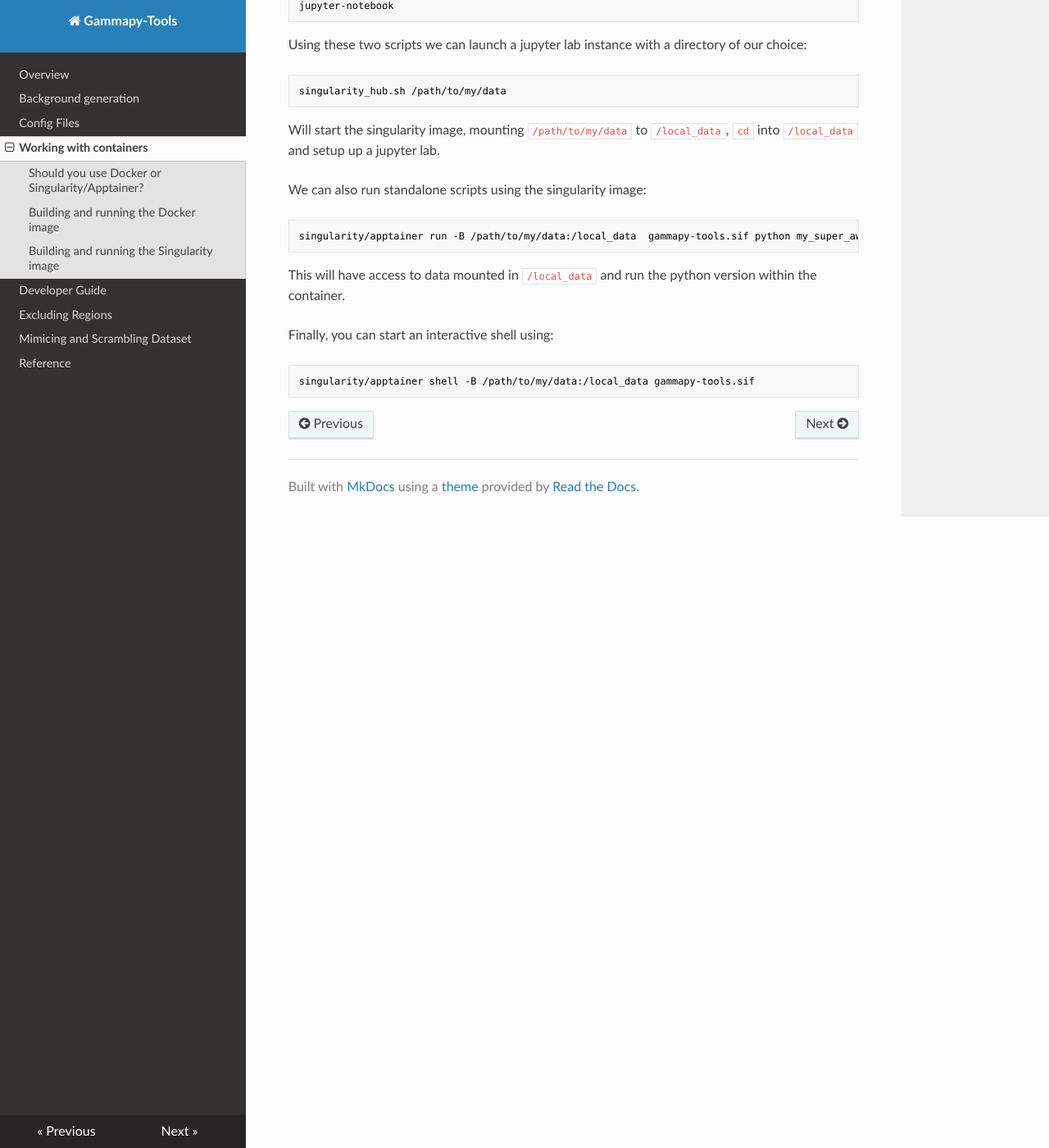
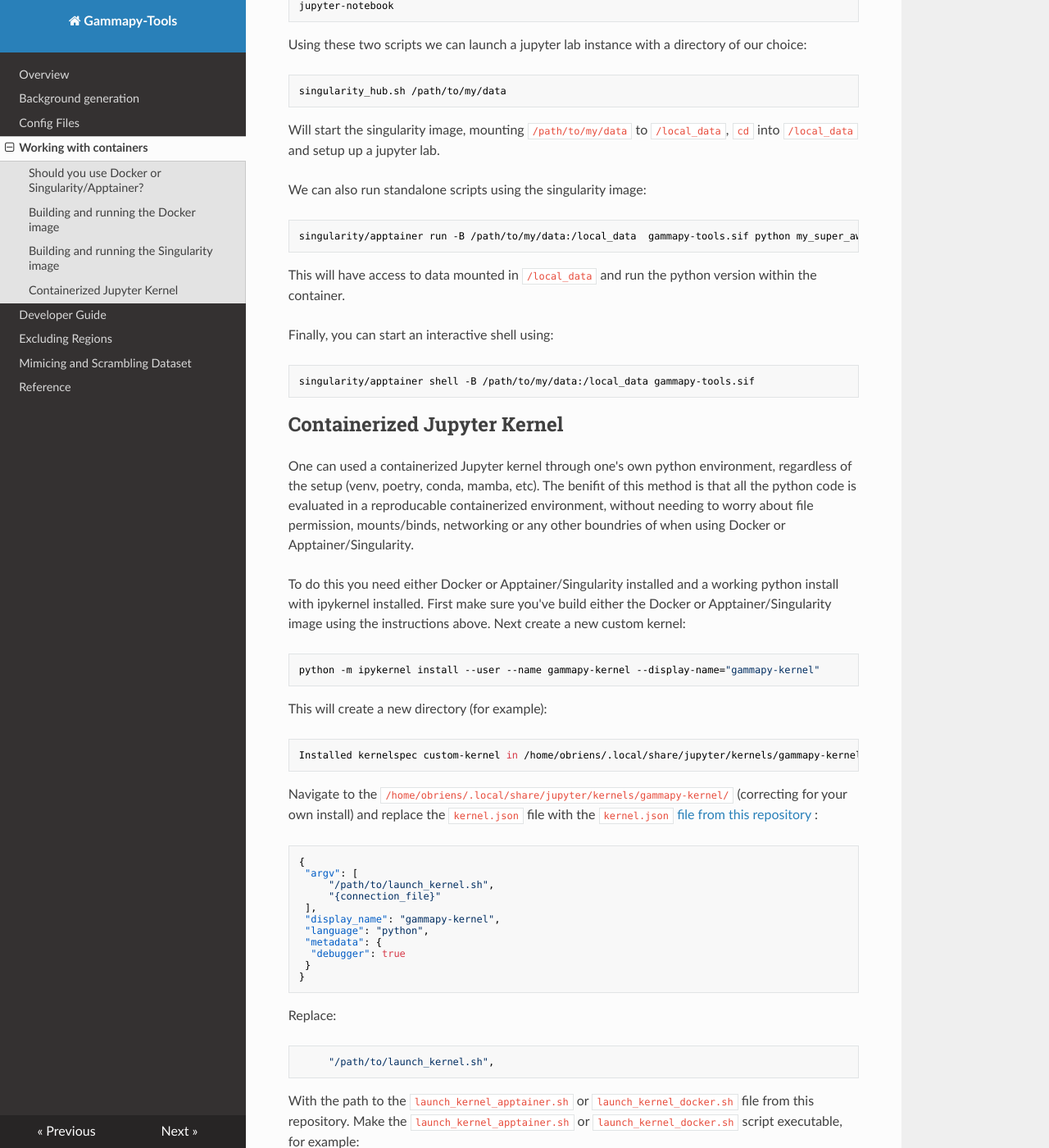
Before and after one commit to VERITAS-Observatory/gammapy-tools, an MkDocs documentation site: the page built from docs/containers.md, in a window 1280 px wide and 1400 px high, scrolled down 2082 px. Shown: the whole window at 82% size. Built offline with MkDocs 1.6.1, drawn with Linux system fonts in a browser that asks for light colours; nearby versions of some CDN libraries; some of the changed text lies outside the part shown.

Commit message:
feat(Dockerfile,-kernel.json): Adding capabilities for containerized ipykernel

````diff
--- a/docs/containers.md
+++ b/docs/containers.md
@@ -91,3 +91,54 @@ Finally, you can start an interactive shell using:
 ```
 singularity/apptainer shell -B /path/to/my/data:/local_data gammapy-tools.sif
 ```
+
+## Containerized Jupyter Kernel
+
+One can used a containerized Jupyter kernel through one's own python environment, regardless of the setup (venv, poetry, conda, mamba, etc). The benifit of this method is that all the python code is evaluated in a reproducable containerized environment, without needing to worry about file permission, mounts/binds, networking or any other boundries of when using Docker or Apptainer/Singularity.
+
+To do this you need either Docker or Apptainer/Singularity installed and a working python install with ipykernel installed.
+First make sure you've build either the Docker or Apptainer/Singularity image using the instructions above.
+Next create a new custom kernel:
+```
+python -m ipykernel install --user --name gammapy-kernel --display-name="gammapy-kernel"
+```
+This will create a new directory (for example):
+```
+Installed kernelspec custom-kernel in /home/obriens/.local/share/jupyter/kernels/gammapy-kernel
+```
+Navigate to the `/home/obriens/.local/share/jupyter/kernels/gammapy-kernel/` (correcting for your own install) and replace the `kernel.json` file with the `kernel.json` [file from this repository ](../kernel.json):
+```
+{
+ "argv": [
+     "/path/to/launch_kernel.sh",
+     "{connection_file}"
+ ],
+ "display_name": "gammapy-kernel",
+ "language": "python",
+ "metadata": {
+  "debugger": true
+ }
+}
+```
+Replace:
+```
+     "/path/to/launch_kernel.sh",
+```
+With the path to the `launch_kernel_apptainer.sh` or  `launch_kernel_docker.sh` file from this repository.
+Make the `launch_kernel_apptainer.sh` or `launch_kernel_docker.sh` script executable, for example:
+```
+chmod +x launch_kernel_apptainer.sh
+```
+Export the environmental variable `GAMMAPY_KERNEL_IMAGE` to:
+```
+export GAMMAPY_KERNEL_IMAGE=/path/to/gammapy-tools.sif
+```
+for Apptainer/Singularity, or
+```
+export GAMMAPY_KERNEL_IMAGE="docker_username/gammapy_tools:latest"
+```
+for Docker.
+
+Launch a Jupyter instances as you normally do from any envrionment. When creating a new notebook you'll now see the option to use the containerized `gammapy-kernel`.
+
+For a detailed explaination, see [this post](https://www.physics.mcgill.ca/~obriens/Tutorials/containerized_kernels/).
````
Also changed, not shown: kernel.json (added, +11 -0 lines), 3 other files.
